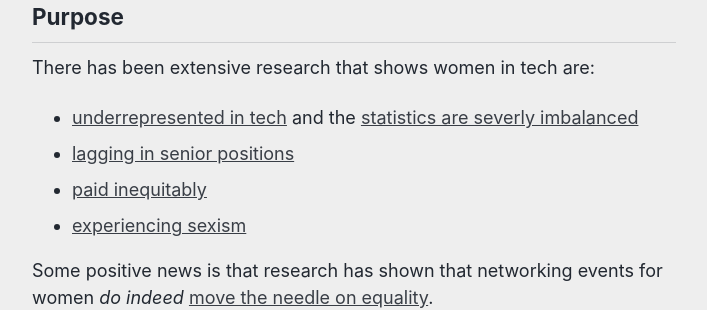
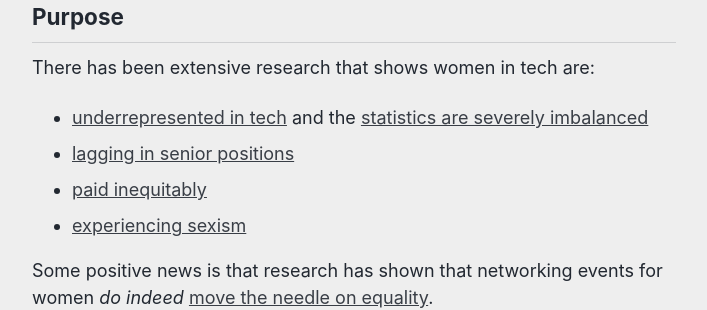
Before and after one commit to reshamas/reshamas.github.io, a Jekyll site: the page built from _posts/2018-05-09-resource-guide-for-women-in-data-science.md, in a window 1280 px wide and 900 px high, scrolled down 837 px. Shown: the part 153-463 px from the top of the window, without its empty margins (286-993 px from the left). Built offline with Jekyll 4.4.1, drawn with Linux system fonts in a browser that asks for light colours; comment, search, counter and statistics services are not loaded.

Commit message:
Update 2018-05-09-resource-guide-for-women-in-data-science.md

```diff
--- a/_posts/2018-05-09-resource-guide-for-women-in-data-science.md
+++ b/_posts/2018-05-09-resource-guide-for-women-in-data-science.md
@@ -15,7 +15,7 @@
 ## Purpose
 
 There has been extensive research that shows women in tech are:
-- [underrepresented in tech](https://www.bloomberg.com/news/articles/2017-06-02/why-so-few-women-break-through-tech-s-bro-culture-quicktake-q-a) and the [statistics are severly imbalanced](http://observer.com/2017/06/women-in-tech-statistics/)
+- [underrepresented in tech](https://www.bloomberg.com/news/articles/2017-06-02/why-so-few-women-break-through-tech-s-bro-culture-quicktake-q-a) and the [statistics are severely imbalanced](http://observer.com/2017/06/women-in-tech-statistics/)
 - [lagging in senior positions](https://research.hackerrank.com/women-in-tech/2018/)
 - [paid inequitably](http://www.businessinsider.com/gender-wage-pay-gap-charts-2017-3#the-number-of-women-promoted-to-the-highest-levels-of-companies-reveals-unconscious-biases-6)
 - [experiencing sexism](https://twitter.com/math_rachel/status/897600522722705408)
```
